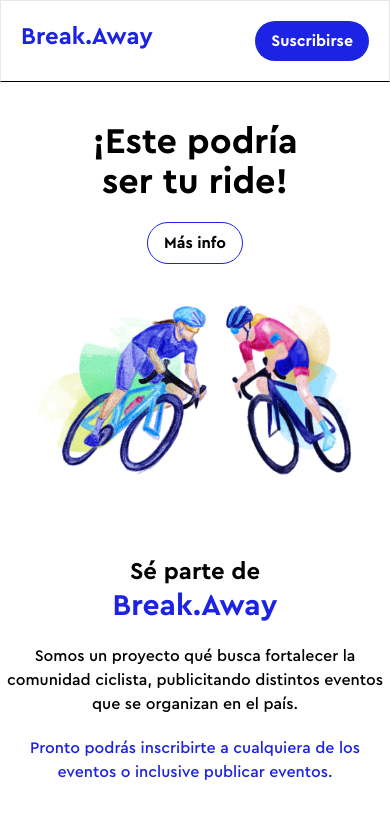
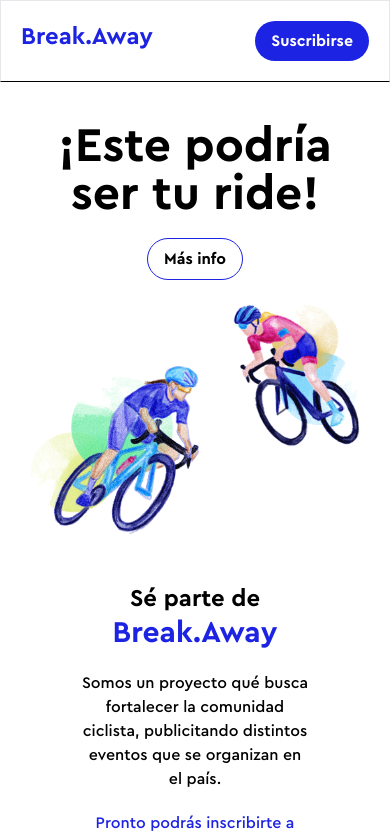
Before and after one commit to manuelrojas/break.away, a Next.js app: page / in a window 390 px wide. Shown: the top 838 px of the page. Built offline with nearby package versions, Linux system fonts and the light colour scheme; no server answers.

Commit message:
Adding mobile tweaks

```diff
--- a/pages/components/main.tsx
+++ b/pages/components/main.tsx
@@ -3,29 +3,33 @@ import Image from 'next/image'
 export default function Main() {
     return (
         <main>
-            <div className="flex flex-col md:flex-row justify-center mb-20">
+            <div className="flex flex-col md:flex-row justify-center mb-10 md:mb-20">
                 <div className="flex items-center flex-col">
-                    <h1 className="text-4xl sm:text-4xl md:text-5xl lg:text-6xl">¡Este podría</h1>
-                    <h1 className="text-4xl sm:text-4xl md:text-5xl lg:text-6xl">ser tu ride!</h1>
+                    <h1 className="text-5xl lg:text-6xl">¡Este podría</h1>
+                    <h1 className="text-5xl lg:text-6xl">ser tu ride!</h1>
                     <button className="bg-transparent mt-5 md:mt-10 hover:bg-blue-700 border border-break.away-blue font-bold py-2 px-4 rounded-full">
                         Más info
                     </button>
                 </div>
                 <div>
-                    <div className="md:hidden flex justify-center gap-4 mt-10">
+                    <div className="md:hidden flex justify-center gap-8 mt-1">
+                        <div className="mt-20">
                             <Image
                                 src="/imgs/illustration_2.png"
                                 alt="cyclistTwo"
                                 height={172}
                                 width={173}
                             />
+                        </div>
+                        <div className="mt-5">
                             <Image
                                 src="/imgs/illustration_1.png"
                                 alt="cyclistOne"
                                 height={143}
                                 width={129}
-                            className="absolute"
+                                className="self-end"
                             />
+                        </div>
                     </div>
                     <div className="hidden md:block md:absolute md:mt-10">
                         <Image
@@ -46,7 +50,7 @@ export default function Main() {
                         width={515}
                     />
                 </div>
-                <div className="text-center md:text-left self-center">
+                <div className="text-center md:text-left self-center mx-20 md:mt-10">
                     <h1 className="text-2xl sm:text-4xl">
                         Sé parte de
                     </h1>
```
Lines whose indentation alone changed are shown as unchanged.
